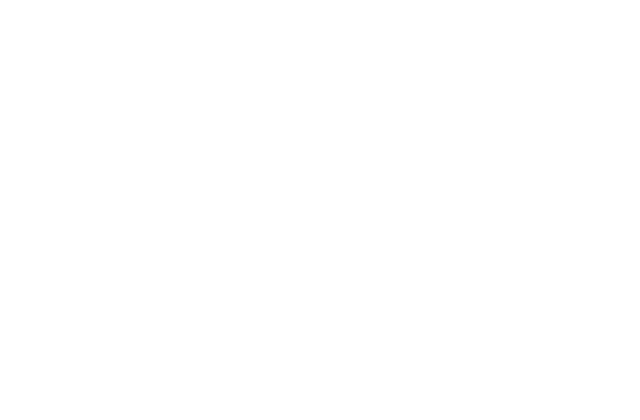
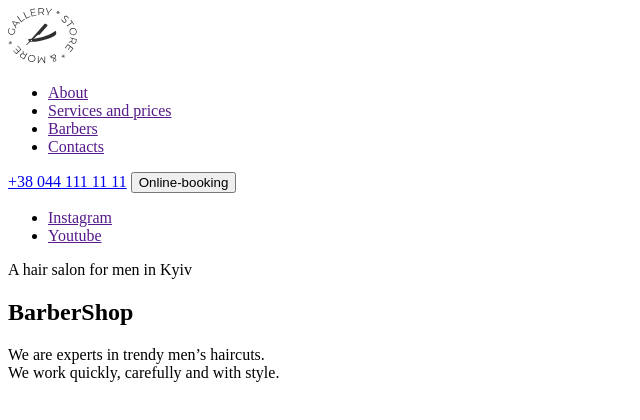
Before and after one commit to Olena-Alieksieienko/barbershop-fe-68, a plain HTML site: page index.html in a window 1280 px wide. Shown: the whole page, without its empty margins (0-640 px from the left). Drawn offline with Linux system fonts and the light colour scheme.

Commit message:
add header and section Hero

```diff
--- a/index.html
+++ b/index.html
@@ -4,9 +4,39 @@
     <meta charset="UTF-8">
     <meta http-equiv="X-UA-Compatible" content="IE=edge">
     <meta name="viewport" content="width=device-width, initial-scale=1.0">
-    <title>Document</title>
+    <title>Barbershop</title>
 </head>
 <body>
-
+    <!--Шапка сайту-->
+    <header>
+        <nav>
+            <a href="">
+                <img src="./img/logo.svg" alt="site logo">
+            </a>
+            <ul>
+                <li><a href="">About</a></li>
+                <li><a href="">Services and prices</a></li>
+                <li><a href="">Barbers</a></li>
+                <li><a href="">Contacts</a></li>
+            </ul>
+        </nav>
+            <a href="tel:+380441111111">+38 044 111 11 11</a>
+            <button type="button">Online-booking</button>
+    </header>
+    <main>
+        <!--Секція Герой-->
+        <section>
+            <ul>
+                <li><a href="" target="_blank" rel="noopener noreferrer nofollow"
+                >Instagram</a></li>
+                <li><a href="" target="_blank" rel="noopener noreferrer nofollow"
+                >Youtube</a></li>
+            </ul>
+            <p>A hair salon for men in Kyiv</p>
+            <h1>BarberShop</h1>
+            <p>We are experts in trendy men’s haircuts.<br>
+                We work quickly, carefully and with style.</p>
+        </section>
+    </main>
 </body>
 </html>
```
Also changed, not shown: img/about-img-1.jpg (added), img/about-img-2.jpg (added), img/logo.svg (added).
